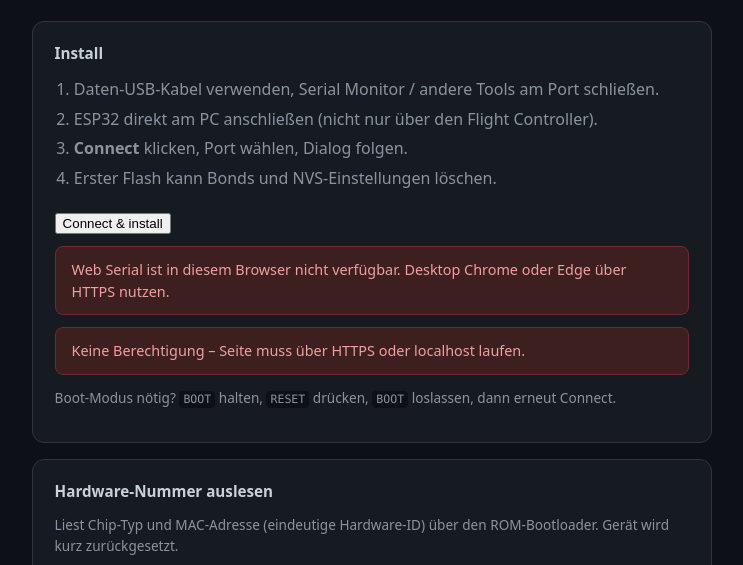
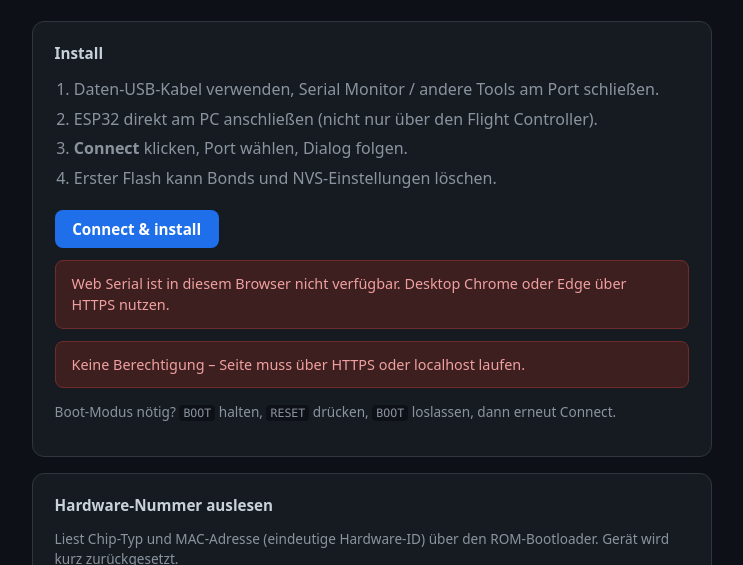
Before and after one commit to arendtchris/CamBridge, a plain HTML site: page docs/index.html in a window 1280 px wide. Shown: the part 167-732 px from the top of the page, without its empty margins (268-1011 px from the left). Drawn offline with Linux system fonts and the light colour scheme.

Commit message:
fix style

```diff
--- a/docs/index.html
+++ b/docs/index.html
@@ -165,8 +165,29 @@
 
     esp-web-install-button {
       --esp-tools-button-color: #fff;
-      --esp-tools-button-background: var(--accent);
+      --esp-tools-button-background: var(--info);
       --esp-tools-button-border-radius: 8px;
+    }
+
+    /* Match .btn (Hardware-ID) look for the install activate button */
+    esp-web-install-button button[slot="activate"],
+    esp-web-install-button .btn {
+      appearance: none;
+      border: none;
+      border-radius: 8px;
+      padding: 0.55rem 1.1rem;
+      font-size: 0.95rem;
+      font-weight: 600;
+      cursor: pointer;
+      color: #fff;
+      background: var(--info);
+      transition: background 0.15s;
+      font-family: inherit;
+    }
+
+    esp-web-install-button button[slot="activate"]:hover,
+    esp-web-install-button .btn:hover {
+      background: var(--info-hover);
     }
 
     .btn {
@@ -575,7 +596,7 @@
 
         <esp-web-install-button manifest="./manifest.json">
 
-          <button slot="activate">
+          <button slot="activate" class="btn">
             Connect &amp; install
           </button>
 
@@ -680,7 +701,7 @@
           id="hwCopyBtn"
           disabled>
 
-          getEfuseMac kopieren
+          Device ID kopieren
 
         </button>
 
@@ -721,7 +742,7 @@
         <div class="row">
           <span class="label">getEfuseMac()</span>
           <span
-            class="value mac"
+            class="value"
             id="hwEfuse">
             —
           </span>
@@ -739,7 +760,7 @@
         <div class="row">
           <span class="label">Device ID</span>
           <span
-            class="value"
+            class="value mac"
             id="hwDeviceId">
             —
           </span>
@@ -2469,7 +2490,7 @@
 
 
         copyBtn.disabled =
-          !lastEfuse;
+          !lastDeviceId;
 
 
         /*
@@ -2747,7 +2768,7 @@
 
     /*
      * =========================================================
-     * COPY EFUSE
+     * COPY DEVICE ID
      * =========================================================
      */
 
@@ -2755,19 +2776,19 @@
       "click",
       async () =>
       {
-        if (!lastEfuse)
+        if (!lastDeviceId)
           return;
 
 
         try
         {
           await navigator.clipboard.writeText(
-            lastEfuse
+            lastDeviceId
           );
 
 
           setStatus(
-            "getEfuseMac() in Zwischenablage kopiert.",
+            "Device ID in Zwischenablage kopiert.",
             "ok"
           );
         }
```
